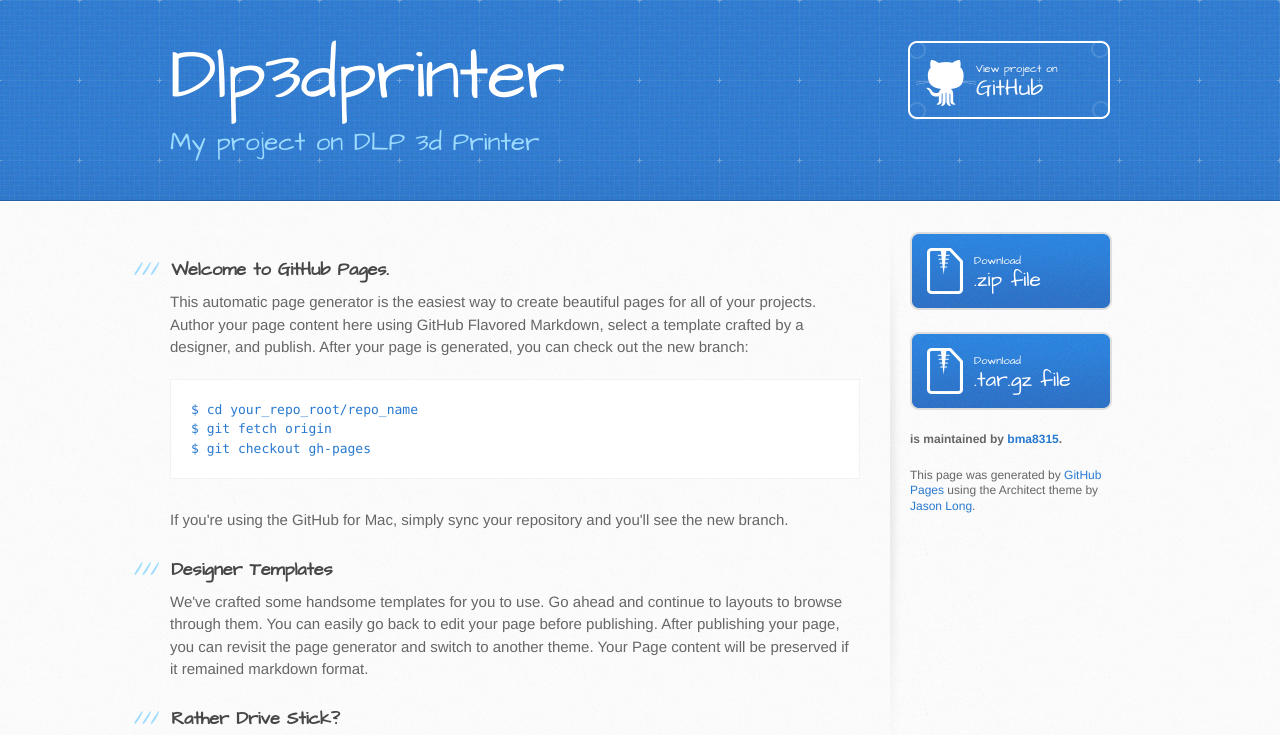
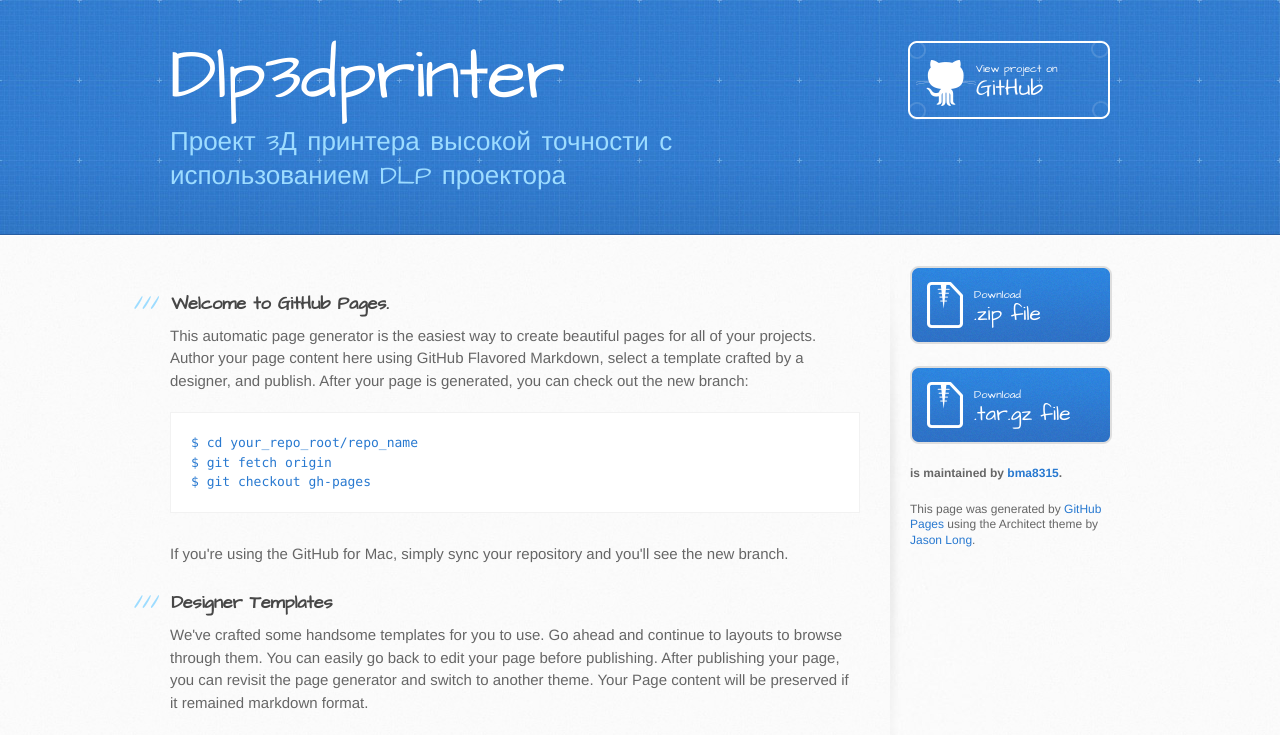
Before and after one commit to bma8315/DLP3DPrinter, a plain HTML site: page index.html in a window 1280 px wide. Shown: the top 735 px of the page. Drawn offline with Linux system fonts and the light colour scheme.

Commit message:
Update index.html

```diff
--- a/index.html
+++ b/index.html
@@ -20,7 +20,7 @@
     <header>
       <div class="inner">
         <h1>Dlp3dprinter</h1>
-        <h2>My project on DLP 3d Printer</h2>
+        <h2>Проект 3Д принтера высокой точности с использованием DLP проектора</h2>
         <a href="https://github.com/bma8315/DLP3DPrinter" class="button"><small>View project on</small>GitHub</a>
       </div>
     </header>
```
